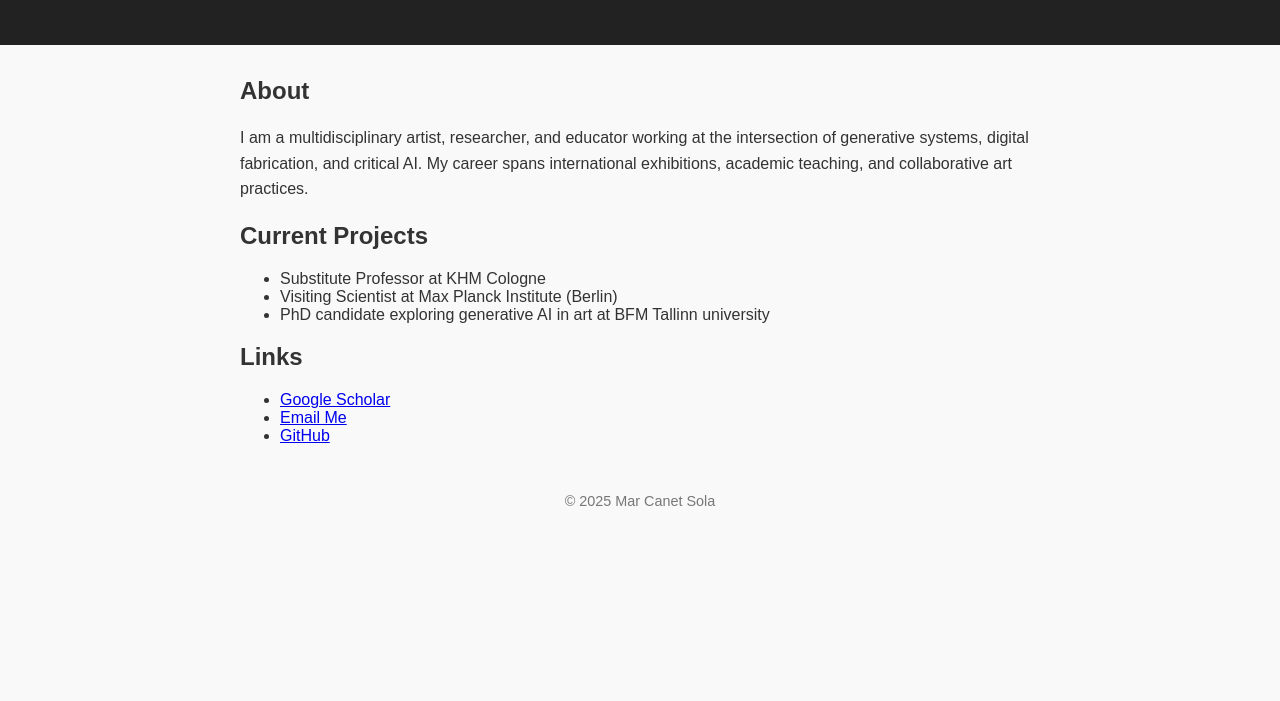
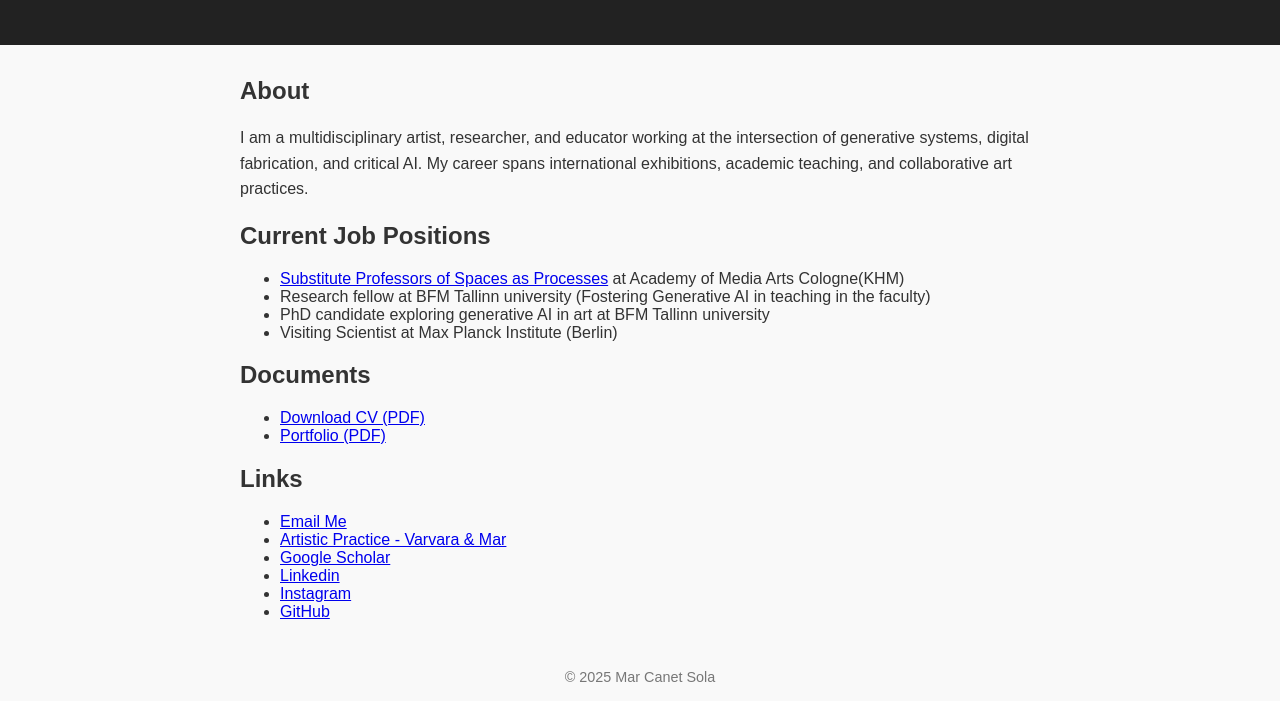
Before and after one commit to mcanet/mcanet.github.io, a plain HTML site: page index.html in a window 1280 px wide. Shown: the part 135-836 px from the top of the page. Before the commit the page ends 800 px from the top, so only its background shows below. Drawn offline with Linux system fonts and the light colour scheme.

Commit message:
Update index.html

```diff
--- a/index.html
+++ b/index.html
@@ -51,18 +51,28 @@
       art practices.
     </p>
 
-    <h2>Current Projects</h2>
+    <h2>Current Job Positions</h2>
     <ul>
-      <li>Substitute Professor at KHM Cologne</li>
+      <li><a href="https://www.khm.de/personen_hochschule/id.31362.varvara-mar/">Substitute Professors of Spaces as Processes</a> at Academy of Media Arts Cologne(KHM)</li>
+      <li>Research fellow at BFM Tallinn university (Fostering Generative AI in teaching in the faculty)</li>
+      <li>PhD candidate exploring generative AI in art at BFM Tallinn university</li>
       <li>Visiting Scientist at Max Planck Institute (Berlin)</li>
-      <li>PhD candidate exploring generative AI in art at BFM Tallinn university</li>
+    </ul>
+
+    <h2>Documents</h2>
+    <ul>
+      <li><a href="Mar_Canet_CV_2025.pdf" target="_blank">Download CV (PDF)</a></li>
+      <li><a href="https://www.dropbox.com/scl/fi/o2s2rvdp8u7l37t8390ul/Portfolio-Varvara-Mar_Jube24.pdf?rlkey=49oj5ji457t16owzzpaixm53x&dl=0" target="_blank">Portfolio (PDF)</a></li>
     </ul>
 
     <h2>Links</h2>
     <ul>
+      <li><a href="mailto:mar.canet@gmail.com">Email Me</a></li>
+      <li><a href="https://www.var-mar.info/" target="_blank">Artistic Practice - Varvara & Mar</a></li>
       <li><a href="https://www.scholar.google.com/citations?user=ho9udkAAAAAJ" target="_blank">Google Scholar</a></li>
-      <li><a href="mailto:mar.canet@gmail.com">Email Me</a></li>
-      <li><a href="https://github.com/your-github-username" target="_blank">GitHub</a></li>
+      <li><a href="https://www.linkedin.com/mcanet/" target="_blank">Linkedin</a></li>
+      <li><a href="https://instagram.com/mcanet/" target="_blank">Instagram</a></li>
+      <li><a href="https://github.com/mcanet/" target="_blank">GitHub</a></li>
     </ul>
   </main>
   <footer>
```
